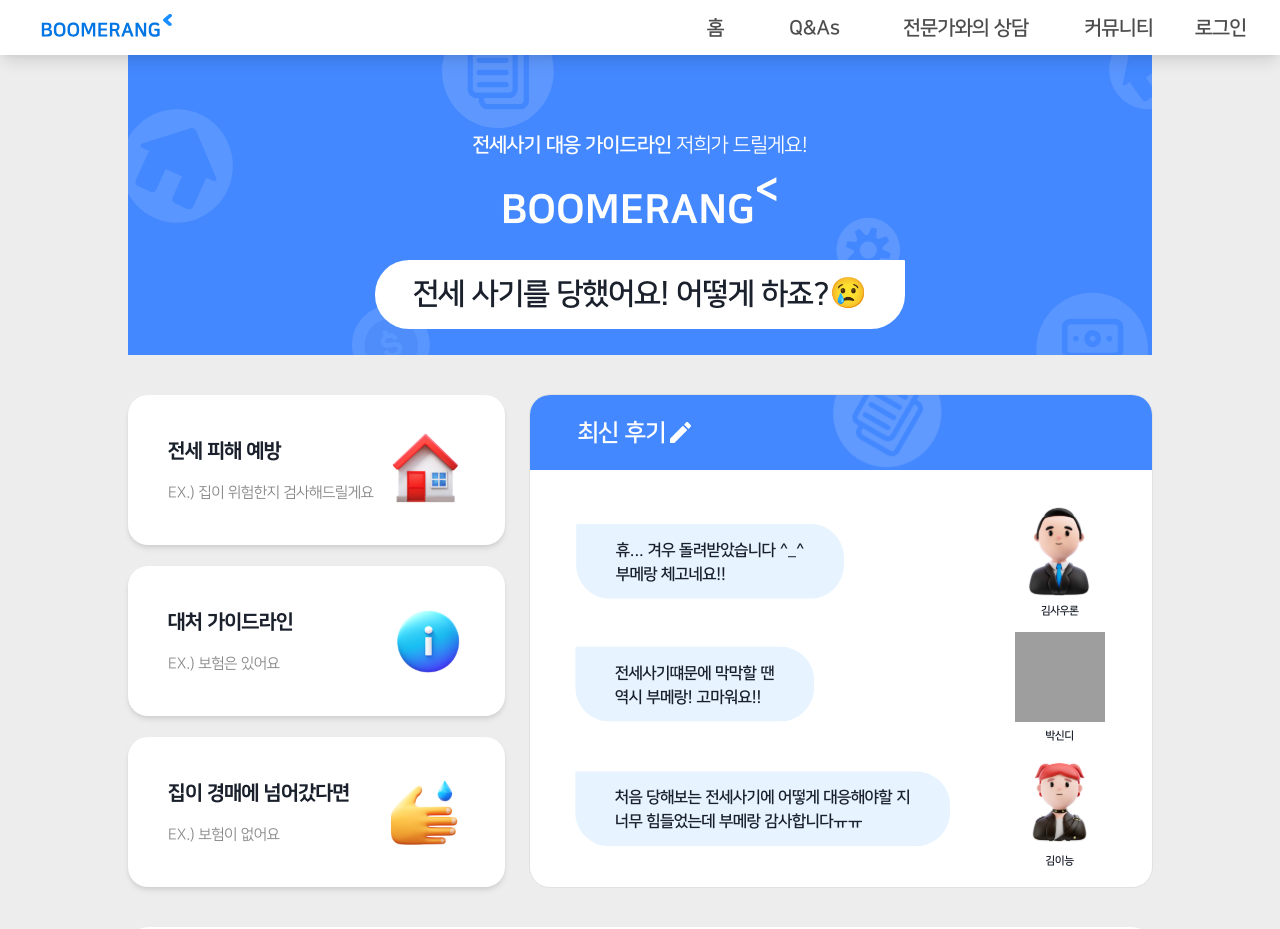
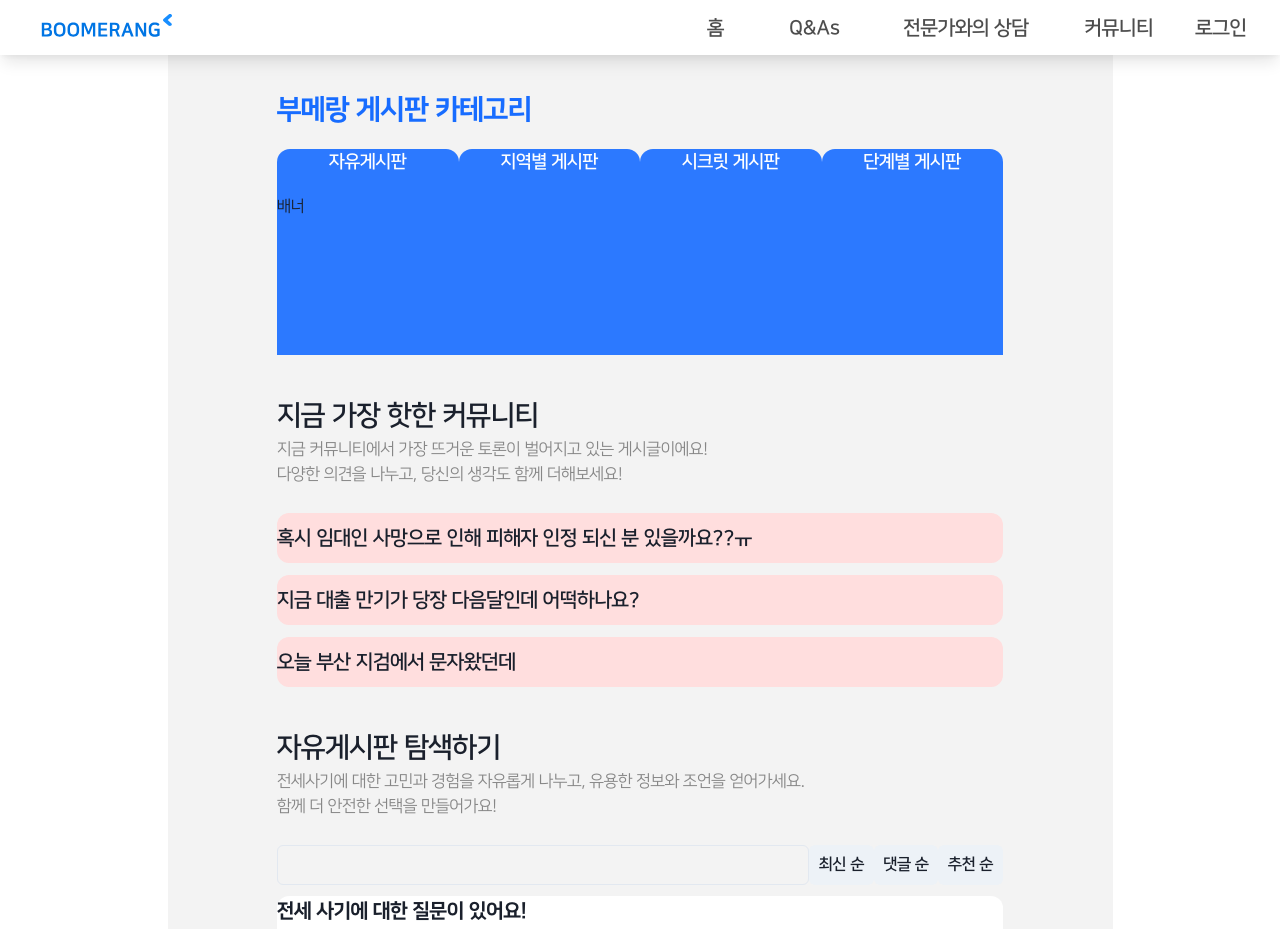
Before and after one commit to kakao-tech-campus-2nd-step3/Team11_FE, a React (Vite) app: page /community/local in a window 1280 px wide. Before the commit this address led to /. Shown: the top 929 px of the page. Built offline with nearby package versions, Linux system fonts and the light colour scheme; grey boxes are pictures that could not be loaded.

Commit message:
feat: 커뮤니티 페이지 레이아웃 구현

```diff
--- /dev/null
+++ b/src/pages/Community/index.tsx
@@ -0,0 +1,167 @@
+import { BasicLayout } from '@components/commons/BasicLayout';
+import { PropH } from '@components/commons/types';
+
+import React from 'react';
+
+import { BoomerangColors } from '@/utils/colors';
+import { boards } from '@/utils/statics';
+import {
+  Box,
+  Button,
+  Container,
+  Flex,
+  Input,
+  Spacer,
+  Text,
+  VStack,
+} from '@chakra-ui/react';
+
+const hits = [
+  '혹시 임대인 사망으로 인해 피해자 인정 되신 분 있을까요??ㅠ',
+  '지금 대출 만기가 당장 다음달인데 어떡하나요?',
+  '오늘 부산 지검에서 문자왔던데',
+];
+
+const posts = [
+  {
+    title: '전세 사기에 대한 질문이 있어요!',
+    content:
+      '혹시 20년 분할 상환 전세사기 피해자 전용 디딤돌 대출 IH 우선 매수권\n이 모든 걸 중복 적용이 가능한걸까요?',
+    likes: 3,
+    comments: 2,
+  },
+  {
+    title: '전세 사기에 대한 질문이 있어요!',
+    content:
+      '혹시 20년 분할 상환 전세사기 피해자 전용 디딤돌 대출 IH 우선 매수권\n이 모든 걸 중복 적용이 가능한걸까요?',
+    likes: 3,
+    comments: 2,
+  },
+  {
+    title: '전세 사기에 대한 질문이 있어요!',
+    content:
+      '혹시 20년 분할 상환 전세사기 피해자 전용 디딤돌 대출 IH 우선 매수권\n이 모든 걸 중복 적용이 가능한걸까요?',
+    likes: 3,
+    comments: 2,
+  },
+  {
+    title: '전세 사기에 대한 질문이 있어요!',
+    content:
+      '혹시 20년 분할 상환 전세사기 피해자 전용 디딤돌 대출 IH 우선 매수권\n이 모든 걸 중복 적용이 가능한걸까요?',
+    likes: 3,
+    comments: 2,
+  },
+];
+
+export const Community: React.FC = () => (
+  <BasicLayout maxW={1920} bg={BoomerangColors.white}>
+    <Container bg={'#F3F3F3'} maxW={945}>
+      <VStack spacing={10} maxW={726} align="stretch" m="0 auto">
+        <Box mt={4}>
+          <CommunityTitle h={78} />
+          <CommunityCategoryNavigation h={'max-content'} />
+        </Box>
+        <CommunitySubHeader
+          h={78}
+          heading={'지금 가장 핫한 커뮤니티'}
+          desc={
+            '지금 커뮤니티에서 가장 뜨거운 토론이 벌어지고 있는 게시글이에요!\n다양한 의견을 나누고, 당신의 생각도 함께 더해보세요!'
+          }
+        />
+        <VStack spacing={3} align="stretch">
+          {hits.map((hit) => (
+            <Box key={hit} bg={'#FFDEDE'} borderRadius={12} h={50}>
+              <Text lineHeight={`${50}px`} fontSize={20} fontWeight={700}>
+                {hit}
+              </Text>
+            </Box>
+          ))}
+        </VStack>
+        <CommunitySubHeader
+          h={78}
+          heading={'자유게시판 탐색하기'}
+          desc={
+            '전세사기에 대한 고민과 경험을 자유롭게 나누고, 유용한 정보와 조언을 얻어가세요.\n함께 더 안전한 선택을 만들어가요!'
+          }
+        />
+        <Flex h={11}>
+          <Input size={'md'} />
+          <Button>최신 순</Button>
+          <Button>댓글 순</Button>
+          <Button>추천 순</Button>
+        </Flex>
+        <VStack spacing={4} align="stretch">
+          {posts.map((post, idx) => (
+            <Box
+              key={`${post.title}-${idx}`}
+              bg={BoomerangColors.white}
+              borderRadius={12}
+              h={111}
+            >
+              <Text fontSize={20} fontWeight={900}>
+                {post.title}
+              </Text>
+              <Text whiteSpace={'break-spaces'} fontSize={20}>
+                {post.content}
+              </Text>
+            </Box>
+          ))}
+          <Button>게시글 작성하기</Button>
+          <Spacer />
+          <Box>1/2/3/4/5/6</Box>
+        </VStack>
+        <Spacer />
+      </VStack>
+    </Container>
+  </BasicLayout>
+);
+
+const CommunityTitle: React.FC<PropH> = ({ h }) => (
+  <Box h={h}>
+    <Text
+      lineHeight={`${h}px`}
+      fontSize={28}
+      fontWeight={900}
+      color={BoomerangColors.deepBlue}
+    >
+      부메랑 게시판 카테고리
+    </Text>
+  </Box>
+);
+
+const CommunityCategoryNavigation: React.FC<PropH> = ({ h }) => (
+  <Box h={h}>
+    <Flex h={45}>
+      {boards.map((board) => (
+        <Text
+          key={board.type}
+          width={182}
+          fontSize={18}
+          fontWeight={700}
+          textAlign="center"
+          borderTopRadius={13}
+          bg={'#2C79FF'}
+          color={BoomerangColors.white}
+        >
+          {board.type}
+        </Text>
+      ))}
+    </Flex>
+    <Box h={161} bg={'#2C79FF'}>
+      배너
+    </Box>
+  </Box>
+);
+
+const CommunitySubHeader: React.FC<
+  PropH & { heading: string; desc: string }
+> = ({ h, heading, desc }) => (
+  <Box h={78}>
+    <Text fontSize={28} fontWeight={700}>
+      {heading}
+    </Text>
+    <Text fontSize={16.5} color={'#878787'} whiteSpace={'pre-line'}>
+      {desc}
+    </Text>
+  </Box>
+);
--- a/src/router.tsx
+++ b/src/router.tsx
@@ -1,6 +1,7 @@
 import React from 'react';
 import { Navigate, Outlet, createBrowserRouter } from 'react-router-dom';
 
+import { Community } from '@/pages/Community';
 import { Guideline } from '@/pages/Guideline';
 import { Home } from '@/pages/Home';
 
@@ -8,6 +9,7 @@ export const ROUTER_PATH = {
   ROOT: '/',
   USER: '/user',
   GUIDELINE: '/guideline',
+  COMMUNITY: '/community/:type',
   NOT_FOUND: '*',
 } as const;
 
@@ -19,6 +21,7 @@ const PrivateRoute = (): React.ReactElement => {
 export const router = createBrowserRouter([
   { index: true, path: ROUTER_PATH.ROOT, element: <Home /> },
   { path: ROUTER_PATH.GUIDELINE, element: <Guideline /> },
+  { path: ROUTER_PATH.COMMUNITY, element: <Community /> },
   {
     element: <PrivateRoute />,
     children: [
```
